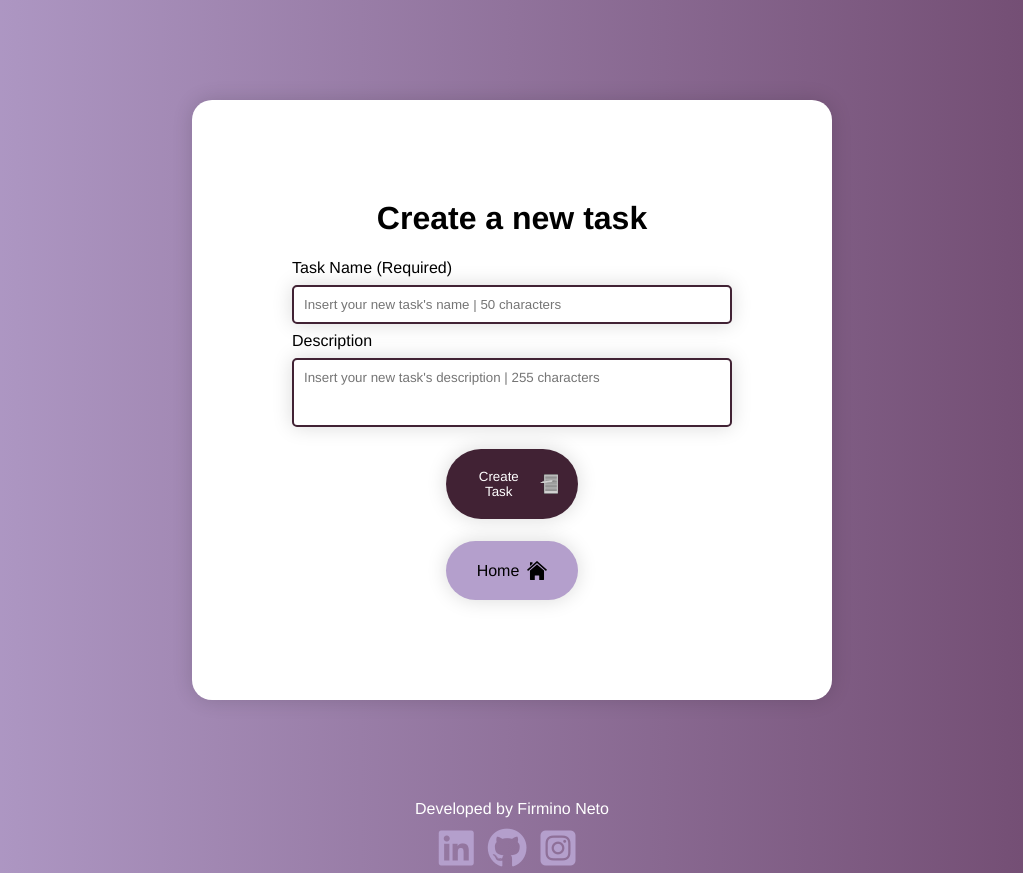
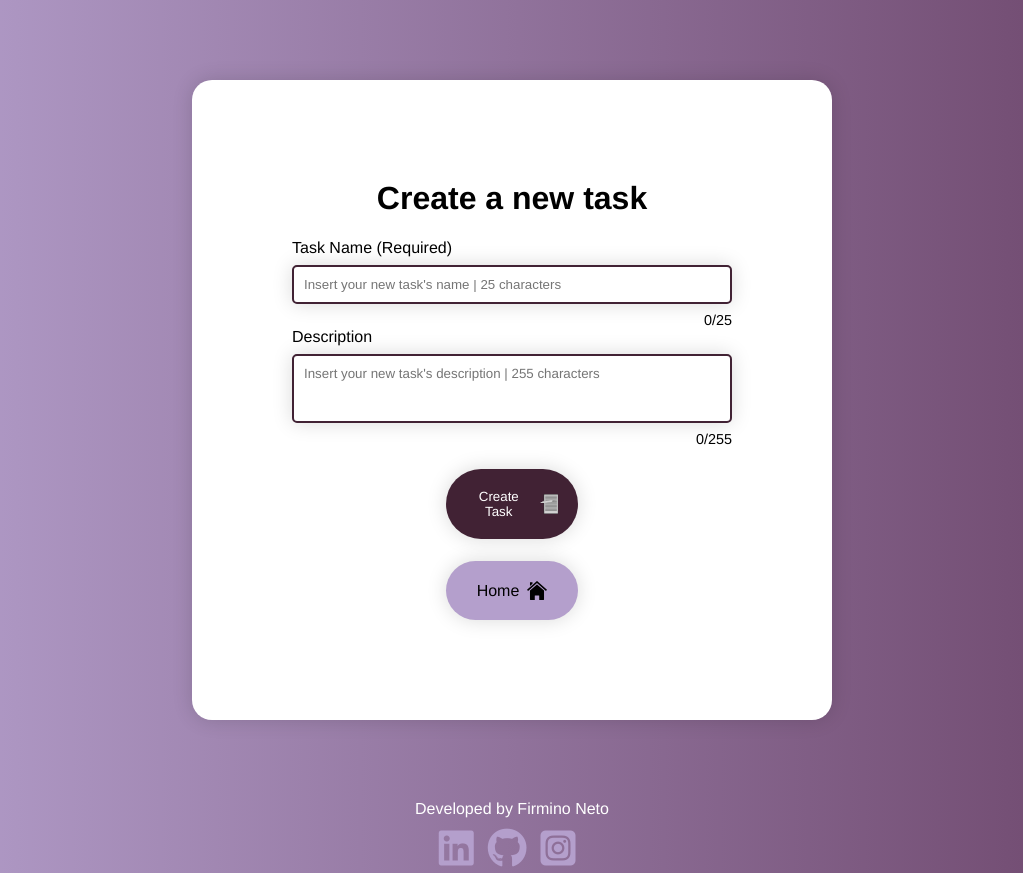
Before and after one commit to firminoneto11/bright-cities-todo, a Django app: page /create/ in a window 1280 px wide. Shown: the whole page, without its empty margins (128-1151 px from the left). Run offline with Django 3.2, Linux system fonts and the light colour scheme; some libraries are stand-ins or nearby versions.

Commit message:
Implemented some minor features like a character counting for the input boxes and a task counter in order to let the user know how many tasks are there.

```diff
--- a/bright_cities/urls.py
+++ b/bright_cities/urls.py
@@ -21,7 +21,7 @@ from django.urls import path, include
 # Django expects this 'urlpatterns' list to know what look for when a specific route is called via request
 urlpatterns = [
     # django admin route/url
-    path('admin/', admin.site.urls),
+    path('admin_secure_route/', admin.site.urls),
     # Including any url/route that is defined in the include function with the core.urls module
     path('', include('core.urls'))
 ]
--- a/core/models.py
+++ b/core/models.py
@@ -7,7 +7,7 @@ class Task(models.Model):
     This Task class represents a task that the user will create. It has the 'task_name' attribute and a 'description'
     attribute.
     """
-    name = models.CharField(verbose_name='Name', max_length=50)
+    name = models.CharField(verbose_name='Name', max_length=25)
     description = models.CharField(verbose_name='Description', max_length=255, blank=True)
     completed = models.BooleanField(verbose_name='Completed', default=False)
 
--- /dev/null
+++ b/core/static/css/panels.css
@@ -0,0 +1,11 @@
+
+.panel {
+    text-align: right;
+    font-family: helvetica;
+    font-size: 0.9rem;
+    color: black;
+}
+
+.panel-full {
+    color: red;
+}
--- /dev/null
+++ b/core/static/js/char_counter.js
@@ -0,0 +1,50 @@
+
+const task_char_count = () => {
+    // Getting initial data
+    const task_input = document.getElementById('task')
+    const task_panel = document.getElementById('task_panel')
+    // Changing the panel value based in user's input
+    task_panel.innerHTML = `${task_input.value.length}/25`
+    // Checking if the limited exceeded
+    if (task_input.value.length >= 25) {
+        task_panel.classList.add('panel-full')
+    }
+    else if ((task_panel.className === 'panel panel-full') && (task_input.value.length < 25)) {
+        task_panel.classList.remove('panel-full')
+    }
+}
+
+const description_char_count = () => {
+    // Getting initial data
+    const description_input = document.getElementById('description')
+    const description_panel = document.getElementById('description_panel')
+    // Changing the panel value based in user's input
+    description_panel.innerHTML = `${description_input.value.length}/255`
+    // Checking if the limited exceeded
+    if (description_input.value.length >= 255) {
+        description_panel.classList.add('panel-full')
+    }
+    else if ((description_panel.className === 'panel panel-full') && (description_input.value.length < 255)) {
+        description_panel.classList.remove('panel-full')
+    }
+}
+
+document.addEventListener('DOMContentLoaded', (event) => {
+    const task_input = document.getElementById('task')
+    const task_panel = document.getElementById('task_panel')
+    task_panel.innerHTML = `${task_input.value.length}/25`
+
+    if (task_input.value.length >= 25) {
+        task_panel.classList.add('panel-full')
+    }
+})
+
+document.addEventListener('DOMContentLoaded', (event) => {
+    const description_input = document.getElementById('description')
+    const description_panel = document.getElementById('description_panel')
+    description_panel.innerHTML = `${description_input.value.length}/255`
+
+    if (description_input.value.length >= 255) {
+        description_panel.classList.add('panel-full')
+    }
+})
--- a/core/static/js/update.js
+++ b/core/static/js/update.js
@@ -3,7 +3,7 @@
     event.preventDefault()
 
     // Getting the value of the required input
-    const task = document.getElementById('name')
+    const task = document.getElementById('task')
 
     // Validating if the length of the task is higher than 0
     if (task.value.length === 0) {
--- a/core/templates/create.html
+++ b/core/templates/create.html
@@ -8,10 +8,10 @@
     <meta name="viewport" content="width=device-width, initial-scale=1.0">
     <!--Calling the CSS files-->
     <link rel="stylesheet" href="{% static 'css/creation/reset.css' %}">
-    <link rel="stylesheet" href="{% static 'css/index/general.css' %}">
     <link rel="stylesheet" href="{% static 'css/creation/center.css' %}">
     <link rel="stylesheet" href="{% static 'css/creation/card.css' %}">
     <link rel="stylesheet" href="{% static 'css/my_links.css' %}">
+    <link rel="stylesheet" href="{% static 'css/panels.css' %}">
     <!--Font Awesome-->
     <script src="https://kit.fontawesome.com/5519e027be.js" crossorigin="anonymous"></script>
     <!--Title-->
@@ -30,12 +30,18 @@
             <!--Create form area-->
             <form id="form" class="form" action="{% url 'create' %}" method="POST" autocomplete="off">
                 {% csrf_token %}
-                <label for="name">Task Name (Required)</label>
+                <label for="task">Task Name (Required)</label>
                 <input id="task" class="input" name="name" type="text"
-                    placeholder="Insert your new task's name | 50 characters" maxlength="50">
+                    placeholder="Insert your new task's name | 25 characters" maxlength="25"
+                    oninput="task_char_count()">
+                <p id="task_panel" class="panel">0/25</p>
+
                 <label for="description">Description</label>
                 <textarea id="description" class="input" name="description" rows="3"
-                    placeholder="Insert your new task's description | 255 characters" maxlength="255"></textarea>
+                    placeholder="Insert your new task's description | 255 characters" maxlength="255"
+                    oninput="description_char_count()"></textarea>
+                <p id="description_panel" class="panel">0/255</p>
+
                 <!--Submit button-->
                 <button class="button" type="submit"><span class="span-text">Create Task</span>
                     {% block content %}
@@ -67,6 +73,7 @@
     <!--Calling the Javascript files-->
     <script src="https://unpkg.com/sweetalert/dist/sweetalert.min.js"></script>
     <script src="{% static 'js/create.js' %}"></script>
+    <script src="{% static 'js/char_counter.js' %}"></script>
 </body>
 
 </html>
--- a/core/templates/index.html
+++ b/core/templates/index.html
@@ -34,13 +34,15 @@
             <table class="table">
                 <thead>
                     <tr>
+                        <th>Task</th>
                         <th>Name</th>
                         <th>Status</th>
                     </tr>
                 </thead>
                 <tbody>
-                    {% for task in data %}
+                    {% for task, element in data %}
                     <tr data-href="{% url 'task' task.pk %}" class="tbody_child" data-status="{{ task.completed }}">
+                        <td class="item">{{ element }}</td>
                         {% if task.completed %}
                         <td class="item completed">{{ task.name }}</td>
                         <td class="item completed">Done!</td>
--- a/core/views.py
+++ b/core/views.py
@@ -11,8 +11,9 @@ def index(request):
     This is the main view for the index.html file. Every time the 'home' url is requested, the main page will be shown
     with this view. The items that are stored in the database will be passed as a context within a django template.
     """
+    context_data = zip(Task.objects.all(), [num + 1 for num in range(Task.objects.count())])
     context = {
-        'data': Task.objects.all()
+        'data': context_data
     }
     return render(request, 'index.html', context)
 
@@ -40,9 +41,9 @@ def task(request, pk):
         if method_name == 'PUT':
             form = TaskForm(post_data, instance=current_instance)
             if form.is_valid():
-                if task_status == 'true':
+                if task_status == 'true' and current_instance.completed is False:
                     current_instance.completed = True
-                else:
+                elif task_status == 'false' and current_instance.completed is True:
                     current_instance.completed = False
                 form.save(commit=True)
                 return redirect(index)
--- /dev/null
+++ b/runtime.txt
@@ -0,0 +1 @@
+python-3.8.9
```
Also changed, not shown: core/templates/task.html (+11 -5 lines), database_manipulation.sql (+14 -0 lines), core/migrations/0011_alter_task_name.py (added).
